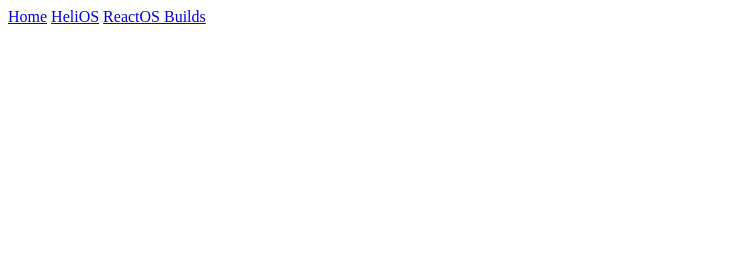
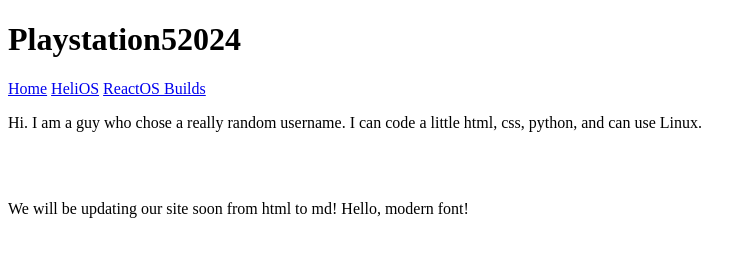
Before and after one commit to playstation52024/playstation52024.github.io, a plain HTML site: page index.html in a window 1280 px wide. Shown: the whole page, without its empty margins (0-756 px from the left). Drawn offline with Linux system fonts and the light colour scheme.

Commit message:
Update index.html

```diff
--- a/index.html
+++ b/index.html
@@ -4,8 +4,14 @@
     <meta charset="utf-8">
   </head>
   <body>
+    <h1>Playstation52024</h1>
+
     <a href="index.html">Home</a>
     <a href="projects/HeliOS">HeliOS</a>
     <a href="reactos-builds">ReactOS Builds</a>
+    <p>Hi. I am a guy who chose a really random username. I can code a little html, css, python, and can use Linux.</p>
+    <br>
+    <br>
+    <p>We will be updating our site soon from html to md! Hello, modern font!</p>
   </body>
 </html>
```
